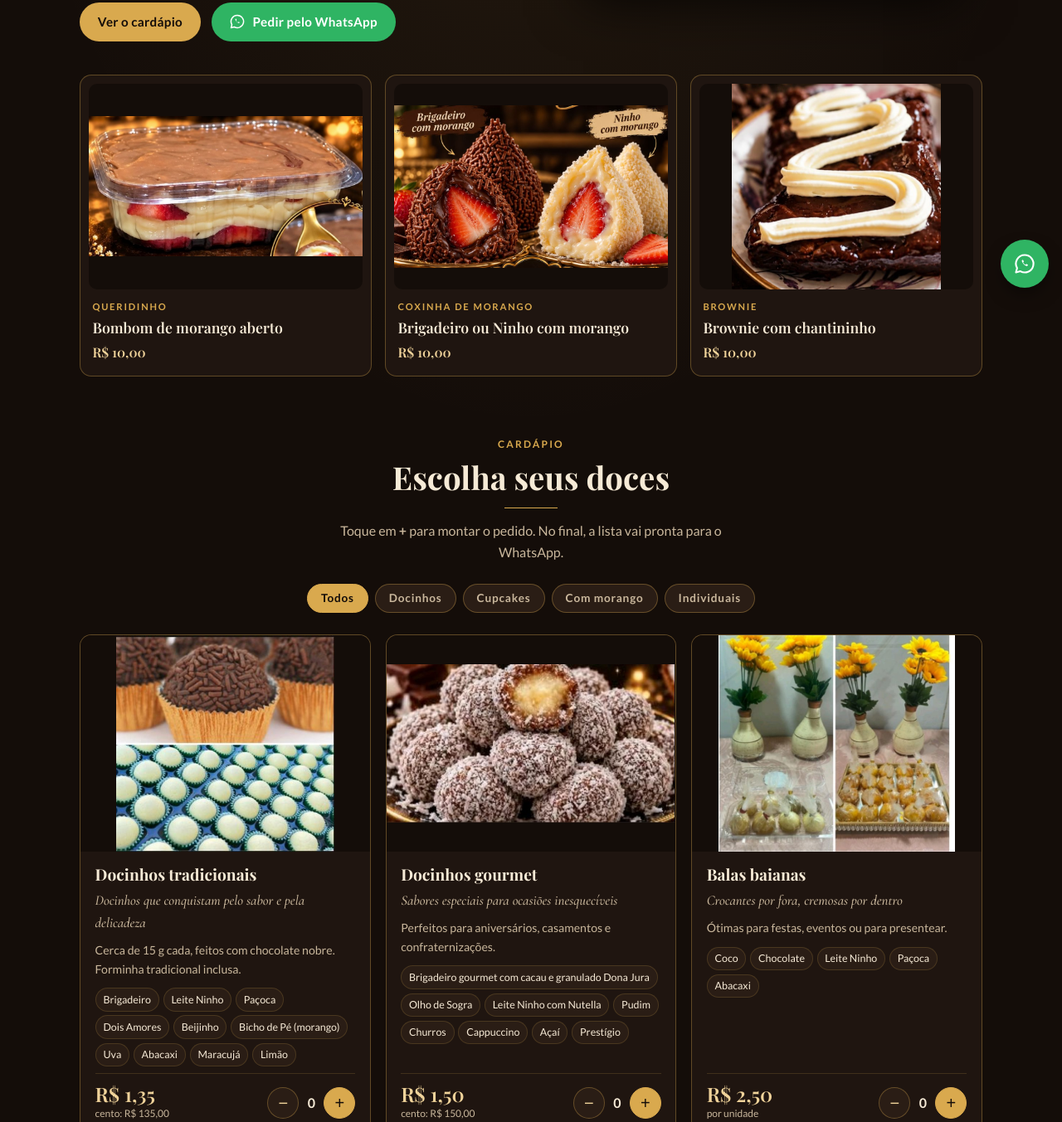
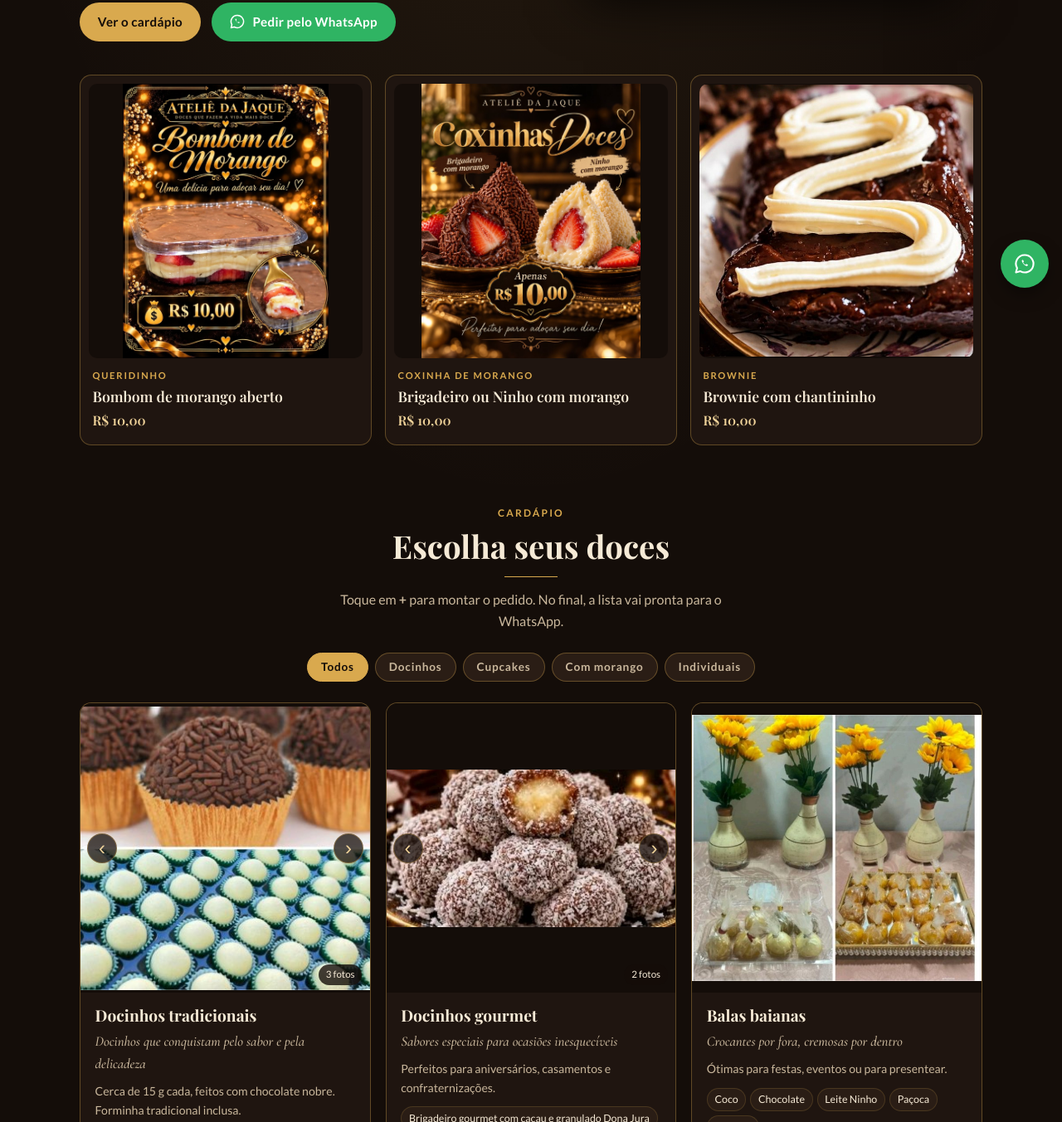
Before and after one commit to ateliedajaque/Ateli-da-Jaque, a plain HTML site: page index.html in a window 1280 px wide. Shown: the part 437-1790 px from the top of the page at 83% size. Drawn offline with nearby package versions, Linux system fonts and the light colour scheme.

Commit message:
Usa as fotos exatamente como no cardápio, com galeria quando há mais de uma
Co-Authored-By: Claude Opus 5.5 <noreply@anthropic.com>
Claude-Session: https://claude.ai/code/session_01LCVrVbQVdz8PtvLMY6FXuL

```diff
--- a/css/estilo.css
+++ b/css/estilo.css
@@ -125,7 +125,7 @@ body::before { content: ""; position: fixed; inset: 0 0 auto; height: env(safe-a
   background: var(--cacau); border: 1px solid var(--linha); border-radius: var(--raio);
   padding: .6rem .6rem 1rem; overflow: hidden;
 }
-.destaque img { width: 100%; aspect-ratio: 4 / 3; object-fit: contain; background: var(--chocolate); border-radius: 10px; margin-bottom: .6rem; }
+.destaque img { width: 100%; aspect-ratio: 1 / 1; object-fit: contain; background: var(--chocolate); border-radius: 10px; margin-bottom: .6rem; }
 .destaque-tag { font-size: .7rem; font-weight: 700; letter-spacing: .16em; text-transform: uppercase; color: var(--ouro); padding-inline: .3rem; }
 .destaque-nome { font-family: var(--f-titulo); font-size: 1.1rem; padding-inline: .3rem; }
 .destaque-preco { font-family: var(--f-titulo); color: var(--ouro-claro); padding-inline: .3rem; font-variant-numeric: tabular-nums; }
@@ -164,7 +164,16 @@ body::before { content: ""; position: fixed; inset: 0 0 auto; height: env(safe-a
   overflow: hidden; min-width: 0;
 }
 .produto-foto { position: relative; }
-.produto-foto img { width: 100%; aspect-ratio: 4 / 3; object-fit: contain; background: var(--chocolate); }
+.galeria { display: flex; overflow-x: auto; scroll-snap-type: x mandatory; scrollbar-width: none; background: var(--chocolate); }
+.galeria::-webkit-scrollbar { display: none; }
+.galeria img { flex: 0 0 100%; width: 100%; aspect-ratio: 1 / 1; object-fit: contain; scroll-snap-align: center; }
+.seta {
+  position: absolute; top: 50%; transform: translateY(-50%);
+  width: 36px; height: 36px; border-radius: 50%; border: 1px solid var(--linha);
+  background: rgba(20,13,9,.75); color: var(--ouro-claro); font-size: 1.5rem; line-height: 1; cursor: pointer;
+}
+.seta-ant { left: .5rem; } .seta-prox { right: .5rem; }
+.contador { position: absolute; bottom: .6rem; right: .6rem; background: rgba(20,13,9,.8); color: var(--creme); font-size: .72rem; padding: .2rem .55rem; border-radius: 999px; }
 .selo {
   position: absolute; top: .7rem; left: .7rem;
   background: var(--ouro); color: var(--chocolate);
--- a/index.html
+++ b/index.html
@@ -79,19 +79,19 @@
 
   <section class="destaques" aria-label="Destaques">
     <a class="destaque" href="#p-bombom-morango-pote">
-      <img src="img/bombom-morango-pote.jpg" alt="Bombom de morango aberto no pote" loading="lazy" width="1000" height="510">
+      <img src="img/cardapio/bombom-pote.jpg" alt="Bombom de morango aberto no pote" loading="lazy" width="1080" height="1439">
       <span class="destaque-tag">Queridinho</span>
       <span class="destaque-nome">Bombom de morango aberto</span>
       <span class="destaque-preco">R$ 10,00</span>
     </a>
     <a class="destaque" href="#p-coxinha-doce">
-      <img src="img/coxinhas-doces.jpg" alt="Coxinhas de morango de brigadeiro e de Ninho" loading="lazy" width="1000" height="591">
+      <img src="img/cardapio/coxinhas.jpg" alt="Coxinhas de morango de brigadeiro e de Ninho" loading="lazy" width="1100" height="1375">
       <span class="destaque-tag">Coxinha de morango</span>
       <span class="destaque-nome">Brigadeiro ou Ninho com morango</span>
       <span class="destaque-preco">R$ 10,00</span>
     </a>
     <a class="destaque" href="#p-brownie">
-      <img src="img/brownie.jpg" alt="Brownie com cobertura de chantininho" loading="lazy" width="649" height="640">
+      <img src="img/cardapio/brownie.jpg" alt="Brownie com cobertura de chantininho" loading="lazy" width="651" height="646">
       <span class="destaque-tag">Brownie</span>
       <span class="destaque-nome">Brownie com chantininho</span>
       <span class="destaque-preco">R$ 10,00</span>
--- a/js/app.js
+++ b/js/app.js
@@ -35,8 +35,16 @@
 
   function cartao(p) {
     var h = '<article class="produto" id="p-' + p.id + '" data-cat="' + p.categoria + '">';
-    h += '<div class="produto-foto"><img src="' + p.foto + '" alt="' + esc(p.nome) + '" loading="lazy">';
-    if (p.novidade) h += '<span class="selo">Novidade</span>';
+    var fotos = p.fotos || [p.foto];
+    h += '<div class="produto-foto"><div class="galeria" tabindex="0" aria-label="Fotos de ' + esc(p.nome) + '">' +
+      fotos.map(function (f, i) {
+        return '<img src="' + f + '" alt="' + esc(p.nome) + (fotos.length > 1 ? " (foto " + (i + 1) + ")" : "") + '" loading="lazy">';
+      }).join("") + "</div>";
+    if (fotos.length > 1) {
+      h += '<button type="button" class="seta seta-ant" aria-label="Foto anterior">‹</button>' +
+        '<button type="button" class="seta seta-prox" aria-label="Próxima foto">›</button>' +
+        '<span class="contador">' + fotos.length + " fotos</span>";
+    }
     h += "</div><div class=\"produto-corpo\"><h3>" + esc(p.nome) + "</h3>";
     if (p.frase) h += '<p class="produto-frase">' + esc(p.frase) + "</p>";
     if (p.info) h += '<p class="produto-info">' + esc(p.info) + "</p>";
@@ -76,6 +84,12 @@
       var q = (pedido[id] || 0) + (b.classList.contains("mais") ? passo : -passo);
       if (q <= 0) delete pedido[id]; else pedido[id] = q;
       atualizar();
+    });
+
+    document.getElementById("grade").addEventListener("click", function (e) {
+      var b = e.target.closest(".seta"); if (!b) return;
+      var g = b.parentNode.querySelector(".galeria");
+      g.scrollBy({ left: (b.classList.contains("seta-prox") ? 1 : -1) * g.clientWidth, behavior: "smooth" });
     });
 
     // links dos destaques mostram todos os produtos
--- a/js/cardapio.js
+++ b/js/cardapio.js
@@ -29,7 +29,7 @@ window.ATELIE = {
       categoria: "docinhos",
       nome: "Docinhos tradicionais",
       frase: "Docinhos que conquistam pelo sabor e pela delicadeza",
-      foto: "img/docinhos-tradicionais.jpg",
+      fotos: ["img/cardapio/tradicionais-1.jpg", "img/cardapio/tradicionais-2.jpg", "img/cardapio/tradicionais-3.jpg"],
       preco: 1.35,
       unidade: "unidade",
       destaqueCento: 135.0,
@@ -41,7 +41,7 @@ window.ATELIE = {
       categoria: "docinhos",
       nome: "Docinhos gourmet",
       frase: "Sabores especiais para ocasiões inesquecíveis",
-      foto: "img/docinhos-gourmet.jpg",
+      fotos: ["img/cardapio/gourmet-2.jpg", "img/cardapio/gourmet-1.jpg"],
       preco: 1.5,
       unidade: "unidade",
       destaqueCento: 150.0,
@@ -53,7 +53,7 @@ window.ATELIE = {
       categoria: "docinhos",
       nome: "Balas baianas",
       frase: "Crocantes por fora, cremosas por dentro",
-      foto: "img/balas-baianas.jpg",
+      fotos: ["img/cardapio/balas-baianas.jpg"],
       preco: 2.5,
       unidade: "unidade",
       sabores: ["Coco", "Chocolate", "Leite Ninho", "Paçoca", "Abacaxi"],
@@ -64,7 +64,7 @@ window.ATELIE = {
       categoria: "cupcakes",
       nome: "Cupcakes grandes",
       frase: "Fofinhos, delicados e perfeitos para todas as ocasiões",
-      foto: "img/cupcakes.jpg",
+      fotos: ["img/cardapio/cupcakes.jpg"],
       info: "Massa macia à base de iogurte natural integral, branca ou de chocolate. Recheio de brigadeiro, creme de Ninho ou prestígio.",
       variantes: [
         { id: "cupcake-recheado", nome: "Recheado + chantininho", preco: 8.0, faixa: { apartir: 8, preco: 7.0 } },
@@ -77,7 +77,7 @@ window.ATELIE = {
       categoria: "cupcakes",
       nome: "Mini cupcakes para festa",
       frase: "Do tamanho certo para a mesa de doces",
-      foto: "img/cupcakes.jpg",
+      fotos: ["img/cardapio/cupcakes.jpg"],
       info: "Forminha tradicional inclusa. Modelos personalizados sob consulta.",
       variantes: [
         { id: "mini-recheado", nome: "Recheado + chantininho", preco: 4.0, faixa: { apartir: 16, preco: 3.0 } },
@@ -90,7 +90,7 @@ window.ATELIE = {
       categoria: "morango",
       nome: "Bombom de morango aberto (pote)",
       frase: "Uma delícia para adoçar seu dia",
-      foto: "img/bombom-morango-pote.jpg",
+      fotos: ["img/cardapio/bombom-pote.jpg"],
       preco: 10.0,
       unidade: "pote"
     },
@@ -99,7 +99,7 @@ window.ATELIE = {
       categoria: "morango",
       nome: "Bombom de morango na travessa",
       frase: "Para dividir com a família",
-      foto: "img/bombom-morango-travessa.jpg",
+      fotos: ["img/cardapio/travessa-1.jpg", "img/cardapio/travessa-2.jpg"],
       preco: 90.0,
       unidade: "travessa"
     },
@@ -108,7 +108,7 @@ window.ATELIE = {
       categoria: "morango",
       nome: "Coxinha de morango",
       frase: "Brigadeiro com morango ou Ninho com morango",
-      foto: "img/coxinhas-doces.jpg",
+      fotos: ["img/cardapio/coxinhas.jpg"],
       preco: 10.0,
       unidade: "unidade",
       sabores: ["Brigadeiro com morango", "Ninho com morango"]
@@ -118,7 +118,7 @@ window.ATELIE = {
       categoria: "individuais",
       nome: "Brownie",
       frase: "Casquinha crocante por fora e que derrete na boca",
-      foto: "img/brownie.jpg",
+      fotos: ["img/cardapio/brownie.jpg"],
       preco: 10.0,
       unidade: "unidade",
       info: "Chocolate cremoso com cobertura de chantininho."
```
Also changed, not shown: img/cardapio/balas-baianas.jpg (added), img/cardapio/bombom-pote.jpg (added), img/cardapio/brownie.jpg (added), img/cardapio/coxinhas.jpg (added), img/cardapio/cupcakes.jpg (added), img/cardapio/gourmet-1.jpg (added), img/cardapio/gourmet-2.jpg (added), img/cardapio/tradicionais-1.jpg (added), img/cardapio/tradicionais-2.jpg (added), img/cardapio/tradicionais-3.jpg (added), img/cardapio/travessa-1.jpg (added), img/cardapio/travessa-2.jpg (added).
